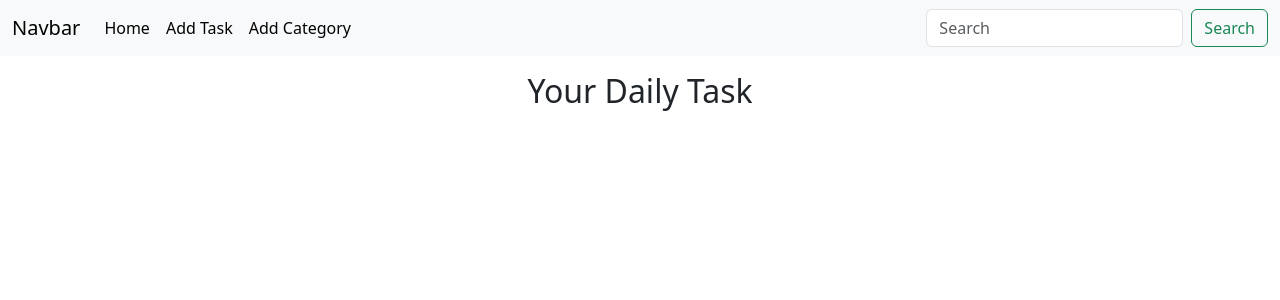
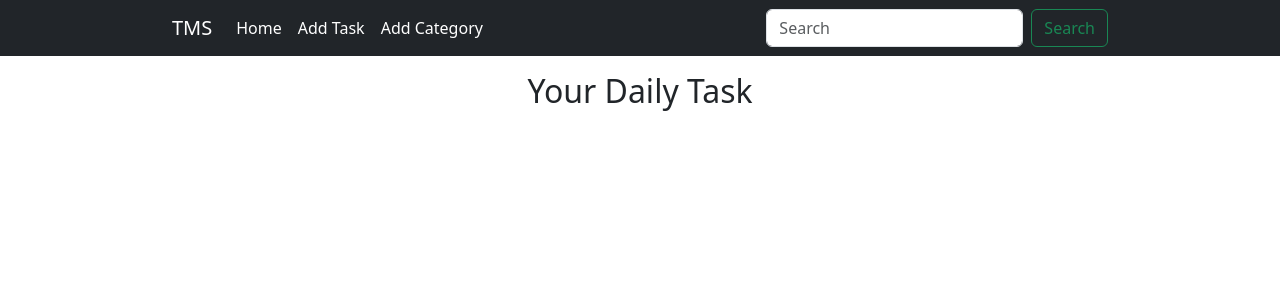
Before and after one commit to mdarafatyeasin/django_toDo_task, a Django app: template templates/home.html in a window 1280 px wide. Shown: the top 300 px of the page. Run offline with Django 3.2, Linux system fonts and the light colour scheme; the template is opened without the code that fills it, so the values that code supplies are empty; some libraries are stand-ins or nearby versions.

Commit message:
ui update

```diff
--- a/templates/base.html
+++ b/templates/base.html
@@ -9,9 +9,9 @@
 </head>
 
 <body>
-    <nav class="navbar navbar-expand-lg bg-body-tertiary">
-        <div class="container-fluid">
-            <a class="navbar-brand" href="#">Navbar</a>
+    <nav class="navbar navbar-expand-lg bg-dark navbar-dark">
+        <div class="container-fluid w-75 m-auto">
+            <a class="navbar-brand" href="{% url 'home_page' %}">TMS</a>
             <button class="navbar-toggler" type="button" data-bs-toggle="collapse" data-bs-target="#navbarSupportedContent" aria-controls="navbarSupportedContent" aria-expanded="false" aria-label="Toggle navigation">
             <span class="navbar-toggler-icon"></span>
           </button>
```
Also changed, not shown: db.sqlite3.
